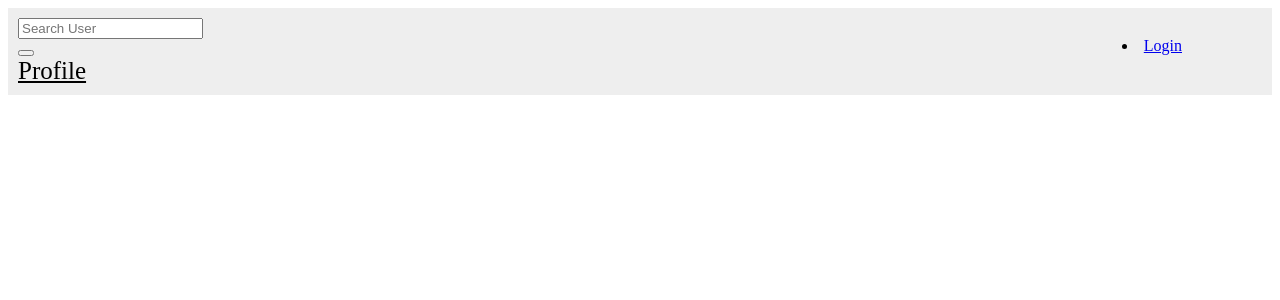
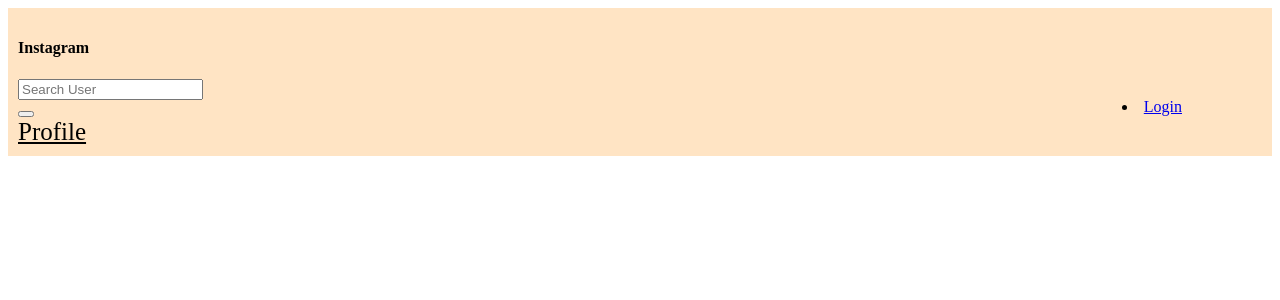
Before and after one commit to omukankurunziza/instagram-app, a Django app: template instagram/templates/navbar.html in a window 1280 px wide. Shown: the top 300 px of the page. Run offline with Django 3.2, Linux system fonts and the light colour scheme; the template is opened without the code that fills it, so the values that code supplies are empty; some libraries are stand-ins or nearby versions.

Commit message:
add navbar.html

```diff
--- a/instagram/templates/navbar.html
+++ b/instagram/templates/navbar.html
@@ -9,10 +9,11 @@
 
 <body>
 
-    <nav class="navbar navbar-default navbar-fixed-top " style="background-color:#EEEEEE; border:#EEEEEE; padding:10px;">
-        <div class="container-fluid">
+    <nav class="navbar navbar-default navbar-fixed-top " style="background-color:bisque; border:#EEEEEE; padding:10px;">
+        <div class="container-fluid" >
             <div class="col-xs-12 col-sm-12 col-md-3 col-lg-3 col-xl-3">
-                <!-- <img  src="https://geeko.lesoir.be/wp-content/uploads/sites/58/2018/06/instagram.jpg" onload="typeof google==='object'&amp;&amp;google.aft&amp;&amp;google.aft(this)" " width="60" height="71" style="margin-top: 9px;" data-iml="1553619846924">   -->
+                <!-- <img  src="https://geeko.lesoir.be/wp-content/uploads/sites/58/2018/06/instagram.jpg" onload="typeof google==='object'&amp;&amp;google.aft&amp;&amp;google.aft(this)" " width="30" height="41" style="margin-top: 9px;" data-iml="1553619846924"> -->
+                <strong><h4>Instagram</h4></strong>
 
 
 
```
